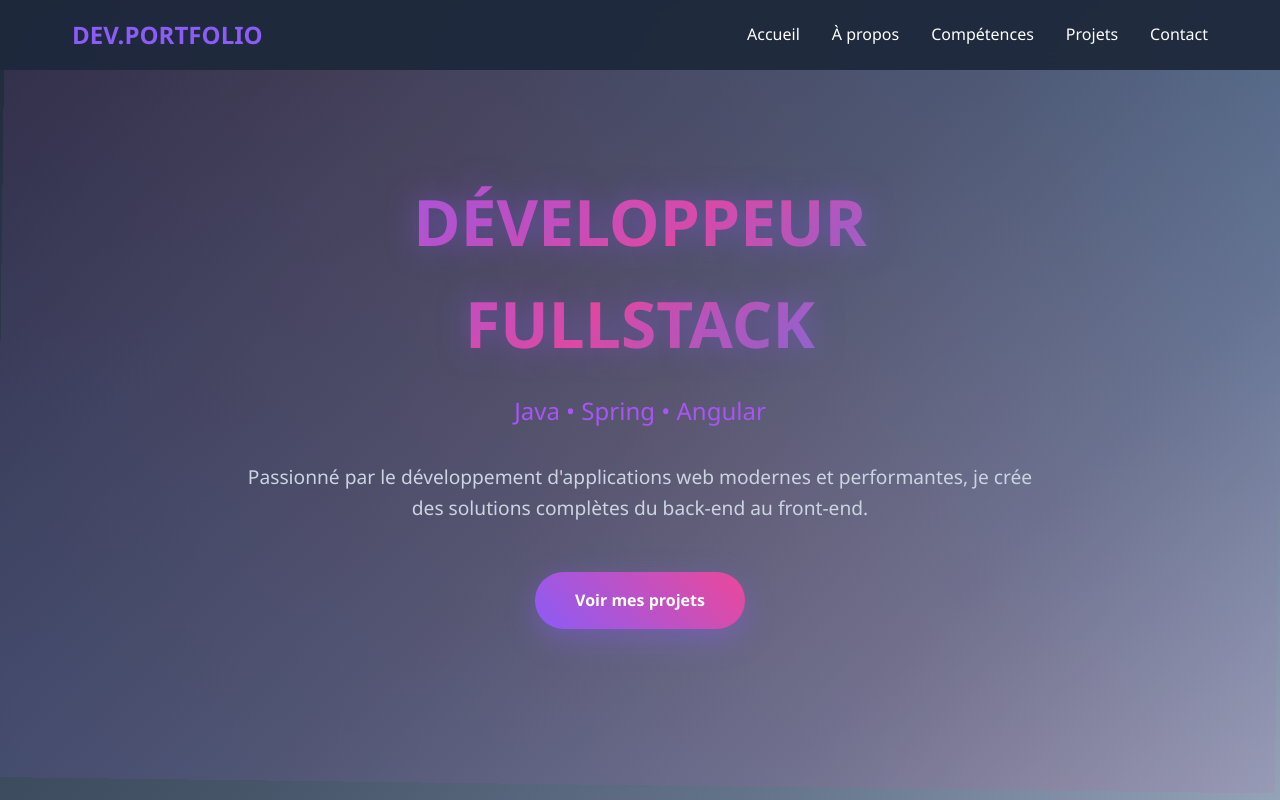
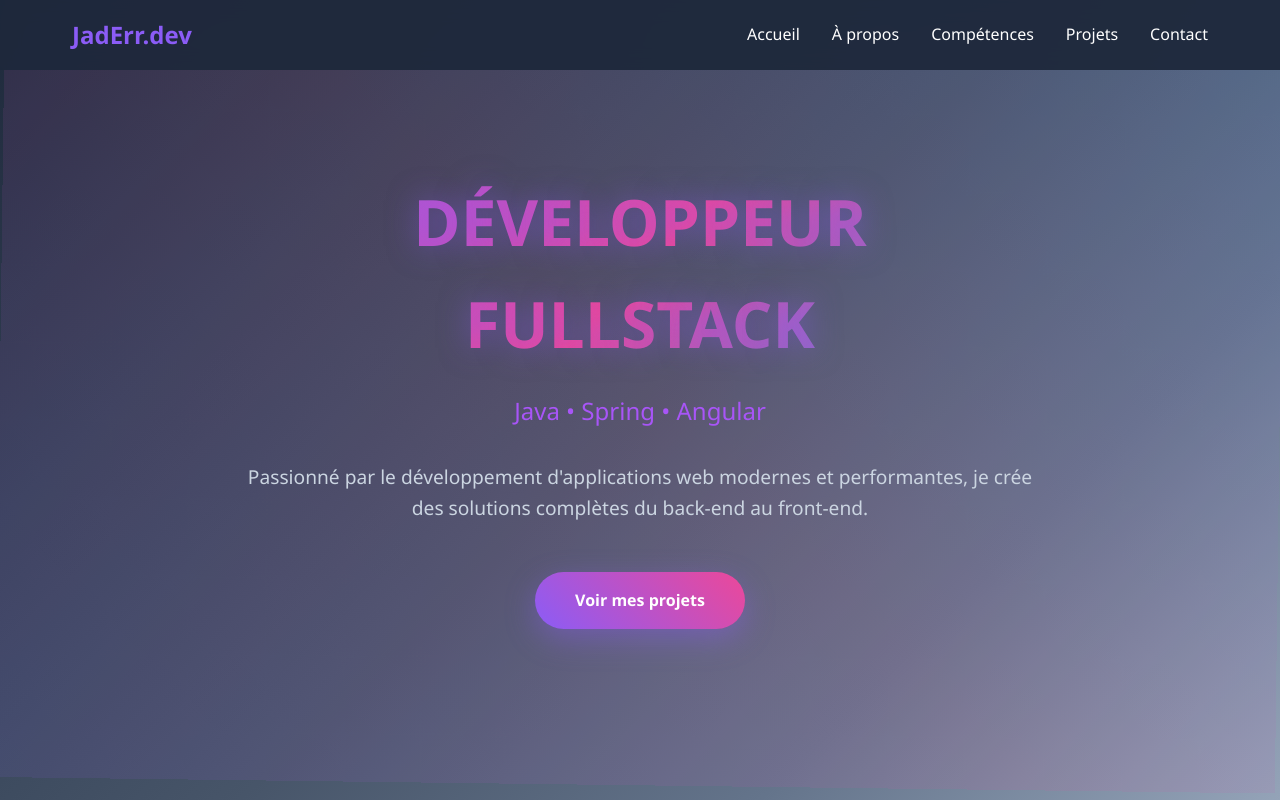
Before and after one commit to errmili/Porfolio, a plain HTML site: page index.html in a window 1280 px wide. Shown: the top 800 px of the page. Drawn offline with Linux system fonts and the light colour scheme.

Commit message:
change name

```diff
--- a/index.html
+++ b/index.html
@@ -509,7 +509,7 @@
     <!-- Navigation -->
     <nav id="navbar">
         <div class="nav-container">
-            <div class="logo">DEV.PORTFOLIO</div>
+            <div class="logo">JadErr.dev</div>
             <ul class="nav-links">
                 <li><a href="#hero">Accueil</a></li>
                 <li><a href="#about">À propos</a></li>
```
